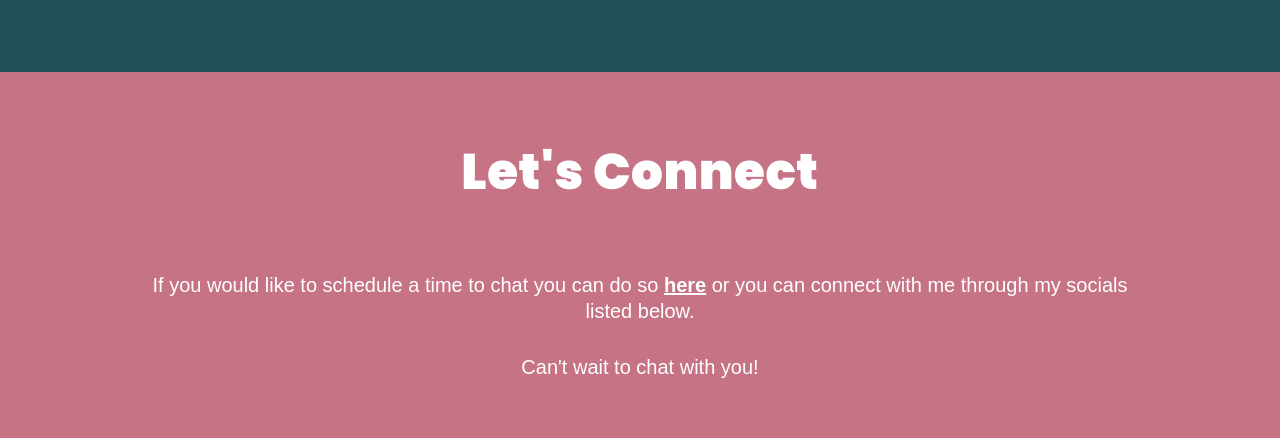
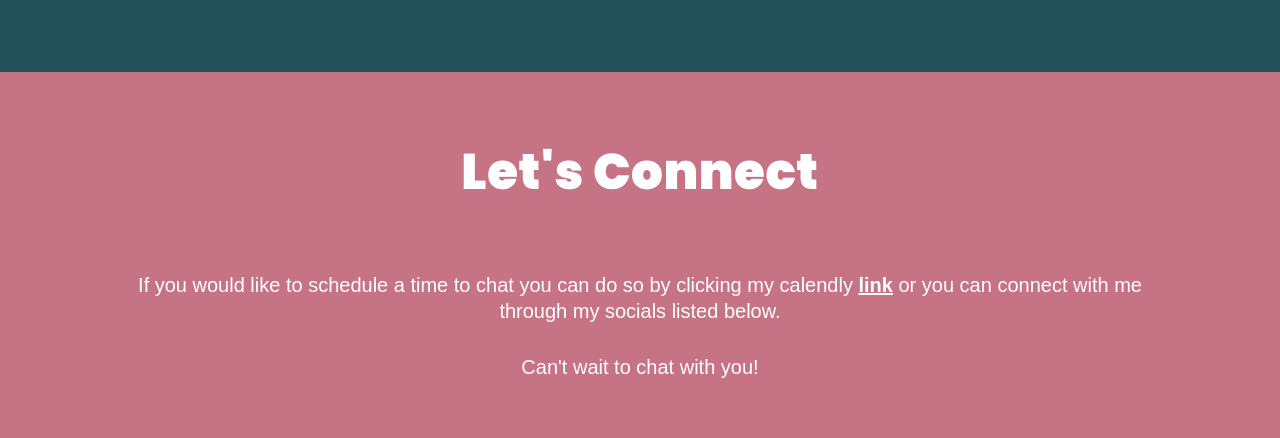
Before and after one commit to libbyreeves/portfolio-website, a plain HTML site: page index.html in a window 1280 px wide. Shown: the part 3736-4174 px from the top of the page. Drawn offline with Linux system fonts and the light colour scheme.

Commit message:
fixing accessibility issues

```diff
--- a/index.html
+++ b/index.html
@@ -193,7 +193,7 @@
             <div class="wrapper">
                 <h2>Let's Connect</h2>
                 <div class="contact-paragraph">
-                <p>If you would like to schedule a time to chat you can do so <a href="https://calendly.com/libby-reeves"><b><u>here</u></b></a> or you can connect with me through my socials listed below.</p>
+                <p>If you would like to schedule a time to chat you can do so by clicking my calendly <a href="https://calendly.com/libby-reeves"><b><u>link</u></b></a> or you can connect with me through my socials listed below.</p>
                 <p>Can't wait to chat with you!</p>
                 </div>
 
--- a/styles/sass/partials/_header.scss
+++ b/styles/sass/partials/_header.scss
@@ -86,7 +86,7 @@ header {
     justify-content: flex-end;
     img {
         align-self: flex-end;
-        height:fit-content;
+
 
         @include tablet-large {
             padding-top: 50px;
```
Also changed, not shown: styles/styles.css.
